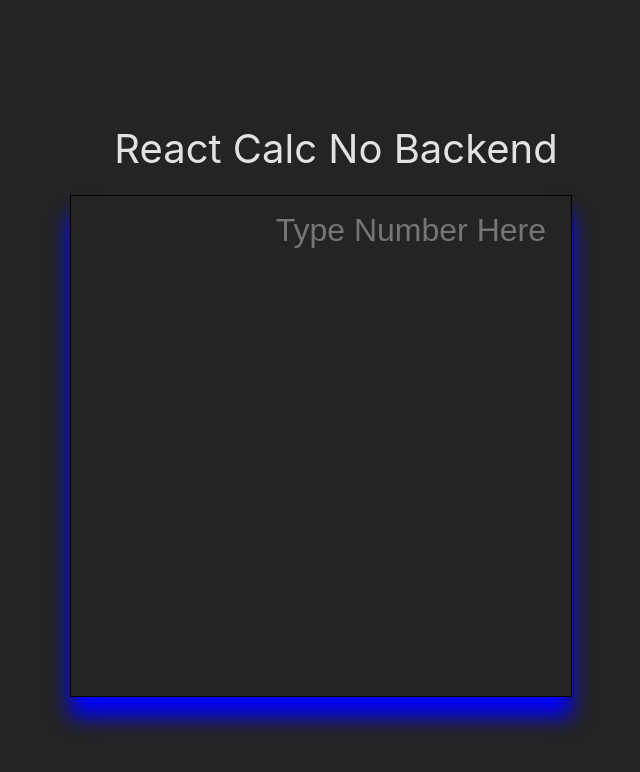
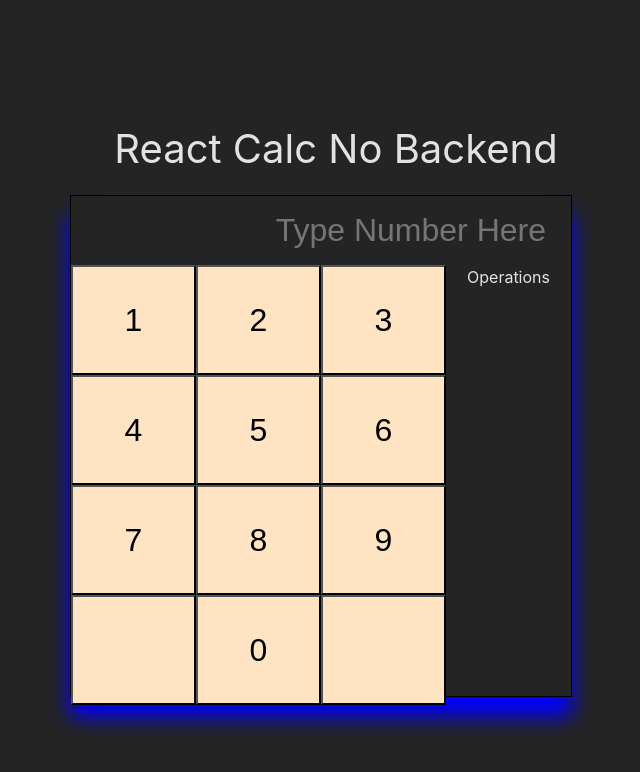
Before and after one commit to mikesz88/react_calc_no_backend, a React (Vite) app: page / in a window 1280 px wide. Shown: the top 772 px of the page, without its empty margins (304-944 px from the left). Built offline with nearby package versions, Linux system fonts and the light colour scheme.

Commit message:
keypad entry logic

```diff
--- a/src/App.css
+++ b/src/App.css
@@ -34,3 +34,32 @@
   border: none;
   outline: none;
 }
+
+.numberFlex {
+  display: flex;
+}
+
+.keypadContainer {
+  flex: 3;
+  display: flex;
+  justify-content: center;
+  flex-wrap: wrap;
+}
+
+.keypadContainer button {
+  width: 125px;
+  height: 110px;
+  font-size: 2rem;
+  background-color: bisque;
+}
+
+.keypadContainer div {
+  width: 125px;
+  height: 110px;
+  font-size: 2rem;
+  background-color: bisque;
+}
+
+.operationContainer {
+  flex: 1;
+}
--- a/src/components/Calculator/CalcContainer.jsx
+++ b/src/components/Calculator/CalcContainer.jsx
@@ -1,6 +1,8 @@
 import React, { useState } from 'react'
 import { INIT_STATE } from '../../constants/CalculatorState'
 import InputField from './InputField';
+import Keypad from './Keypad';
+import Operations from './Operations';
 
 const CalcContainer = () => {
   const [state, setState] = useState(INIT_STATE);
@@ -20,6 +22,11 @@ const CalcContainer = () => {
     }
   }
 
+  const keypadEntry = (num) => setState(prevState => ({
+    ...prevState,
+    entry: num,
+  }))
+
   const updateHistory = (equation) => {
     setState(prevState => ({
       ...prevState,
@@ -32,6 +39,10 @@ const CalcContainer = () => {
   return (
     <div className='calcContainer'>
       <InputField entry={state.entry} updateEntry={updateEntry} />
+      <div className='numberFlex'>
+        <Keypad keypadEntry={keypadEntry} />
+        <Operations />
+      </div>
     </div>
   )
 }
--- /dev/null
+++ b/src/components/Calculator/Keypad.jsx
@@ -0,0 +1,22 @@
+import React from 'react'
+
+const Keypad = ({keypadEntry}) => {
+  return (
+    <div className='keypadContainer'>
+      <button onClick={() => keypadEntry(1)}>1</button>
+      <button>2</button>
+      <button>3</button>
+      <button>4</button>
+      <button>5</button>
+      <button>6</button>
+      <button>7</button>
+      <button>8</button>
+      <button>9</button>
+      <button />
+      <button>0</button>
+      <button />
+    </div>
+  )
+}
+
+export default Keypad
--- /dev/null
+++ b/src/components/Calculator/Operations.jsx
@@ -0,0 +1,9 @@
+import React from 'react'
+
+const Operations = () => {
+  return (
+    <div className='operationContainer'>Operations</div>
+  )
+}
+
+export default Operations
```
